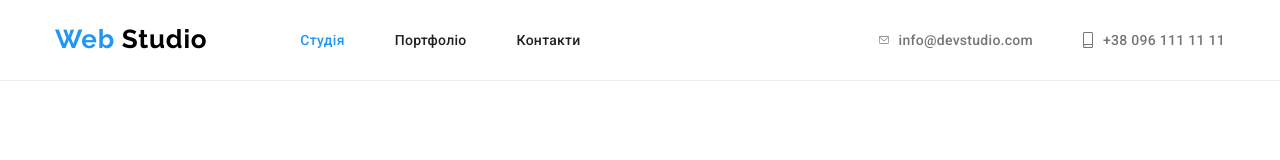
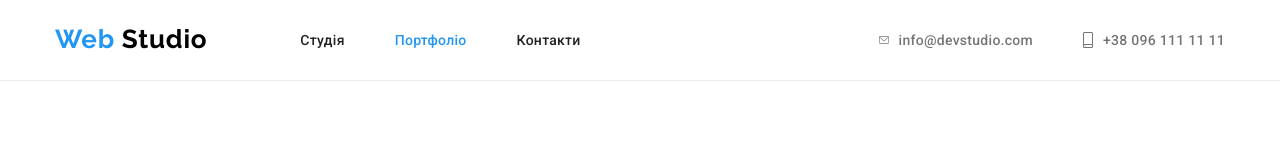
Before and after one commit to Emersonnaw/goit-markup-hw-04, a plain HTML site: page portfolio.html in a window 1280 px wide. Shown: the top 160 px of the page. Drawn offline with nearby package versions, Linux system fonts and the light colour scheme.

Commit message:
fixed transitu]ion link between windows

```diff
--- a/portfolio.html
+++ b/portfolio.html
@@ -17,8 +17,8 @@
             <nav class="nav-links">
                 <a class=" logo-header" href="./index.html" ><span class="logo-web">Web</span> <span class="logo-studio">Studio</span> </a>
                 <ul class="site-nav">
-                    <li class="nav-item"><a href="" class="link  link-text accent-color">Студія</a></li>
-                    <li class="nav-item"><a href="./portfolio.html" class="link  link-text">Портфоліо</a></li>
+                    <li class="nav-item"><a href="./index.html" class="link  link-text ">Студія</a></li>
+                    <li class="nav-item"><a href="" class="link accent-color link-text">Портфоліо</a></li>
                     <li class="nav-item"><a href="" class="link  link-text">Контакти</a></li>
                 </ul>
             </nav>
```
